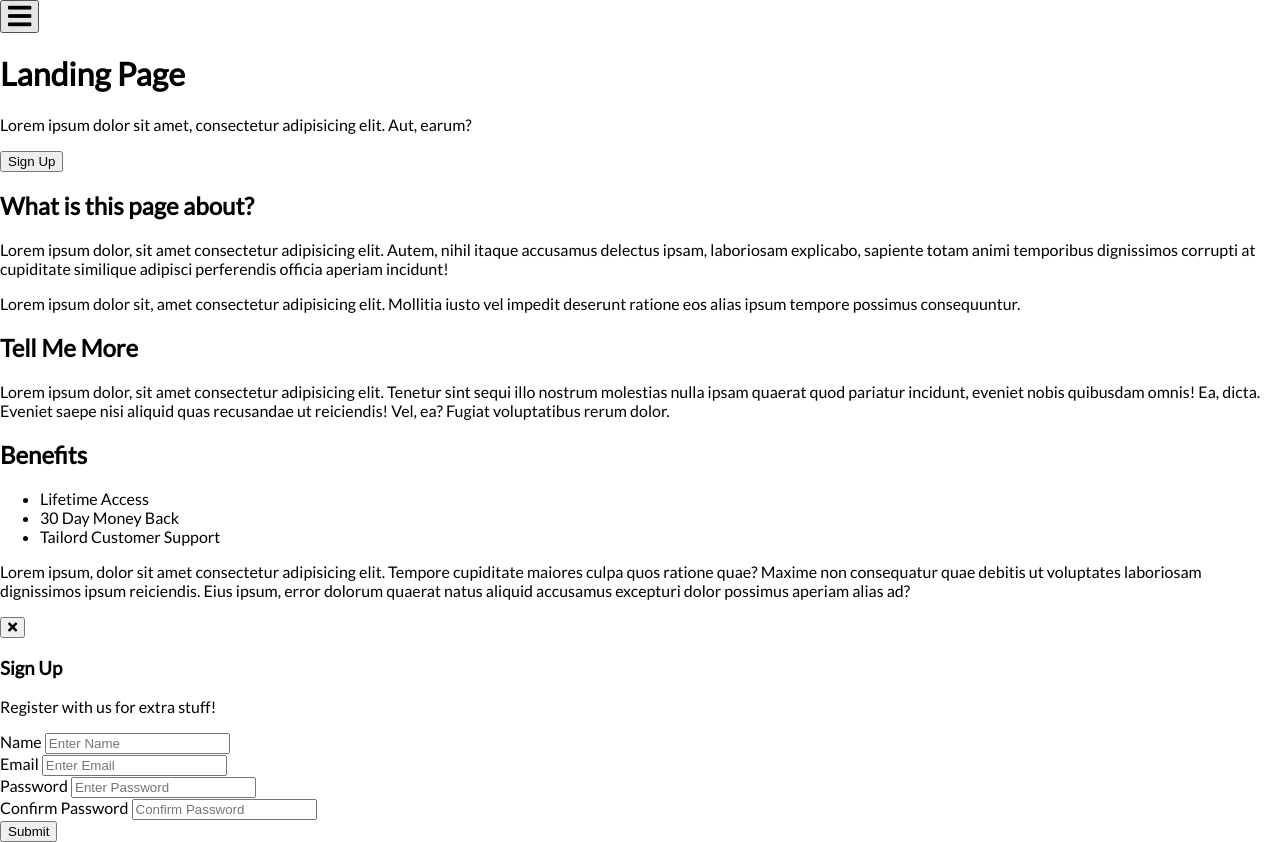
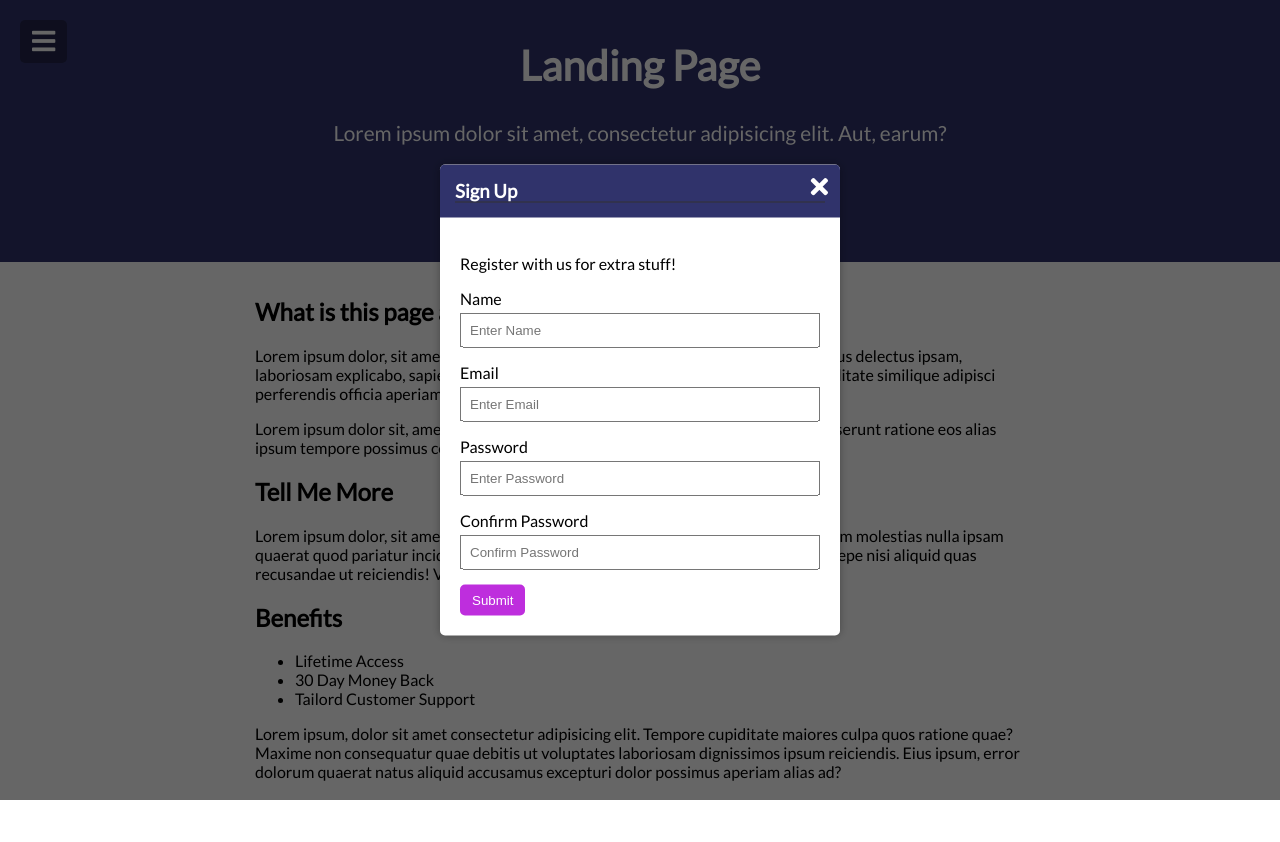
Before and after one commit to lazy-snorlax/nav-menu-slider-modal, a plain HTML site: page index.html in a window 1280 px wide. After the commit the page ends 812 px from the top, so only its background shows below. Drawn offline with Linux system fonts and the light colour scheme; a script that the page names is missing.

Commit message:
added landing page css

```diff
--- a/style.css
+++ b/style.css
@@ -60,3 +60,113 @@ nav ul li a {
 nav ul li a:hover {
   text-decoration: underline;
 }
+
+header {
+  background-color: var(--primary-color);
+  color: white;
+  font-size: 130%;
+  position: relative;
+  padding: 40px 15px;
+  text-align: center;
+}
+
+header h1 {
+  margin: 0;
+}
+
+header p {
+  margin: 30px 0;
+}
+
+button,
+input[type='submit'] {
+  background-color: var(--secondary-color);
+  border: none;
+  border-radius: 5px;
+  color: white;
+  cursor: pointer;
+  padding: 8px 12px;
+}
+
+button:focus {
+  outline: none;
+}
+
+.toggle {
+  background-color: rgba(0, 0, 0, 0.3);
+  position: absolute;
+  top: 20px;
+  left: 20px;
+}
+
+.cta-btn {
+  padding: 12px 30px;
+  font-size: 20px;
+}
+
+.container {
+  padding: 15px;
+  margin: 0 auto;
+  max-width: 100%;
+  width: 800px;
+}
+
+.modal-container {
+  background-color: rgba(0, 0, 0, 0.6);
+  /* display: none; */
+  position: fixed;
+  top: 0;
+  left: 0;
+  right: 0;
+  bottom: 0;
+}
+
+.modal {
+  background-color: #fff;
+  border-radius: 5px;
+  box-shadow: 0 0 10px rgba(0, 0, 0, 0.3);
+  position: absolute;
+  overflow: hidden;
+  top: 50%;
+  left: 50%;
+  transform: translate(-50%, -50%);
+  max-width: 100%;
+  width: 400px;
+}
+
+.modal-header {
+  background-color: var(--primary-color);
+  color: white;
+  padding: 15px;
+}
+
+.modal-header h3 {
+  margin: 0;
+  border-bottom: 1px solid #333;
+}
+
+.modal-content {
+  padding: 20px;
+}
+
+.modal-form div {
+  margin: 15px 0;
+}
+
+.modal-form label {
+  display: block;
+  margin-bottom: 5px;
+}
+
+.modal-form .form-input {
+  padding: 8px;
+  width: 100%;
+}
+
+.close-btn {
+  background: transparent;
+  font-size: 25px;
+  position: absolute;
+  top: 0;
+  right: 0;
+}
```
